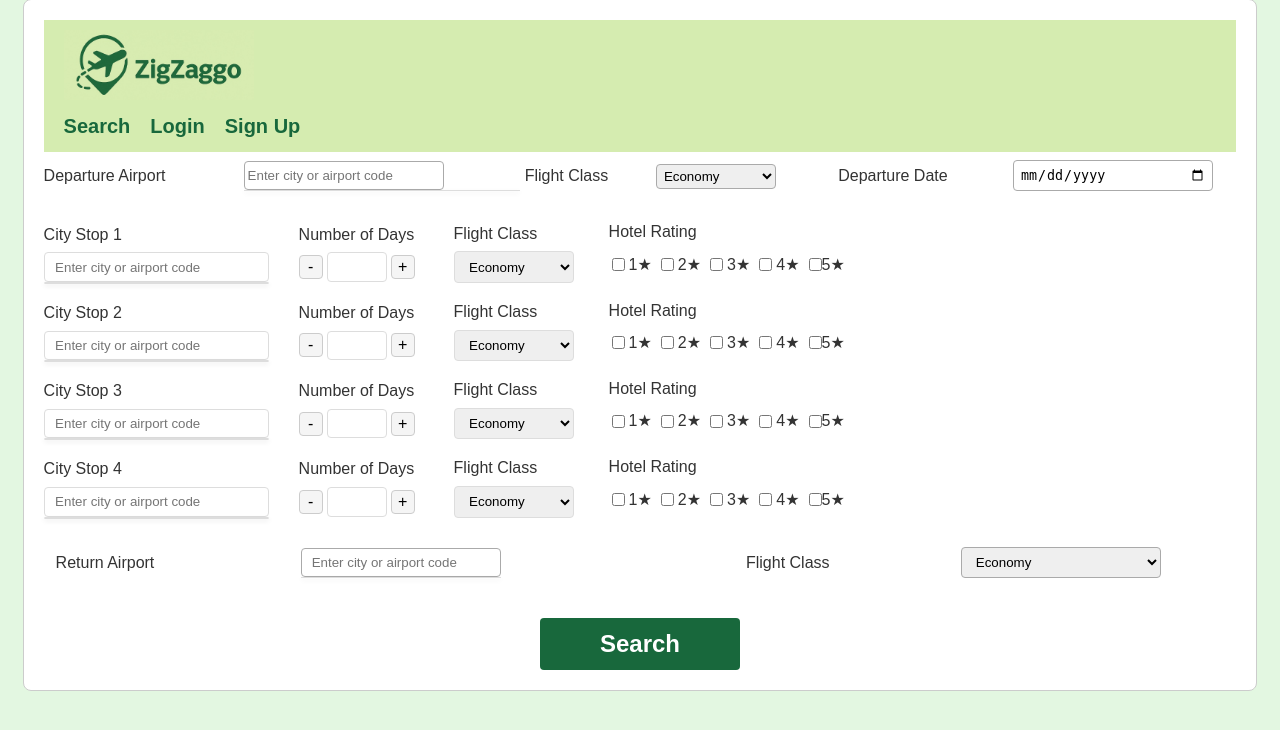
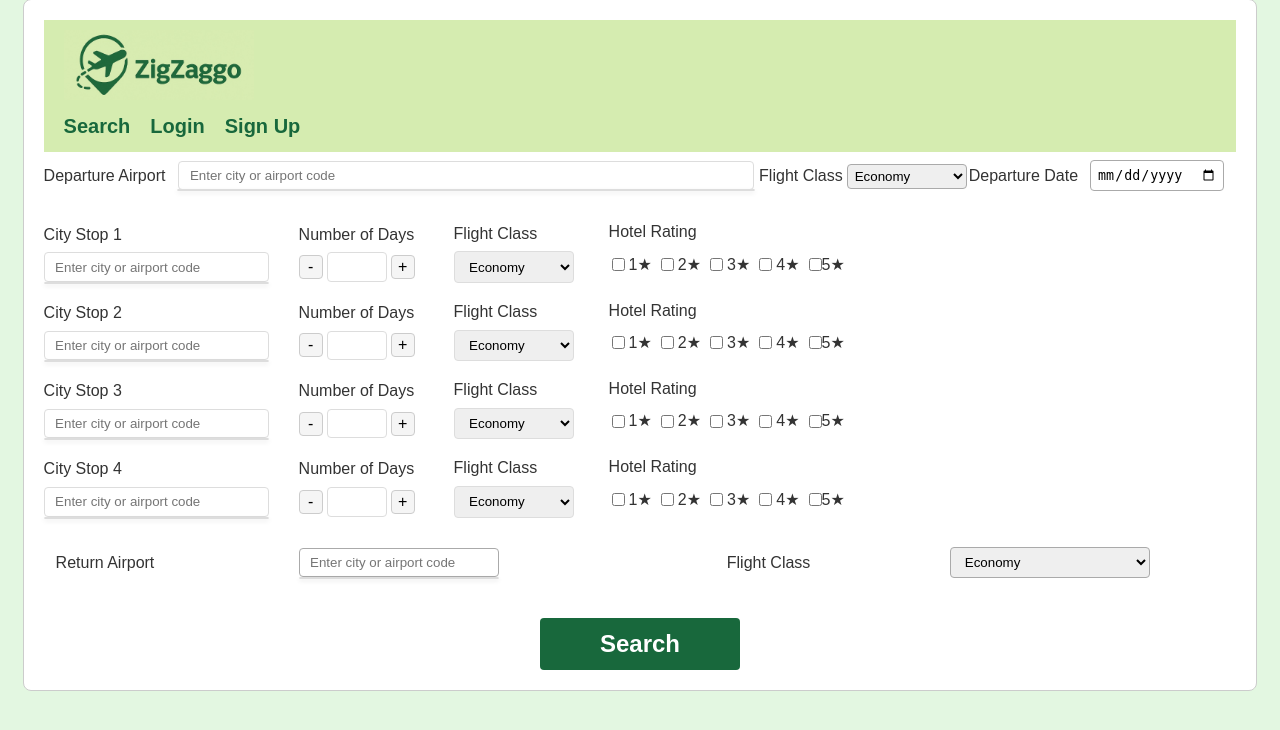
Before and after one commit to Matt-Gallery/Zig-Zaggo, a Node server app: page /search in a window 1280 px wide. Shown: the part 21-751 px from the top of the page. Run offline with Node 20, Linux system fonts and the light colour scheme; data that the repository does not hold is empty; some libraries are stand-ins or nearby versions.

Commit message:
updated search page styling

```diff
--- a/public/css/style.css
+++ b/public/css/style.css
@@ -79,6 +79,12 @@ body {
 }
 
 /* ===== Input Fields ===== */
+.input-container {
+  position: relative;
+  width: 100%;
+  display: inline-block;
+}
+
 .input {
   padding: 6px 10px;
   border: 1px solid #aaa;
@@ -133,8 +139,8 @@ td {
 }
 
 /* Make inputs a bit narrower so everything breathes */
-.departure-table input,
-.departure-table select, .return-table input,
+.departure-table select,
+.return-table input,
 .return-table select {
   max-width: 200px;
   width: 100%;
@@ -239,6 +245,9 @@ td {
 /* Autocomplete styling */
 .autocomplete-list {
   position: absolute;
+  top: 100%;
+  left: 0;
+  right: 0;
   z-index: 1000;
   width: 100%;
   max-height: 200px;
@@ -246,11 +255,10 @@ td {
   background-color: white;
   border: 1px solid #ddd;
   border-radius: 4px;
-  box-shadow: 0 2px 5px rgba(0, 0, 0, 0.1);
+  box-shadow: 0 2px 4px rgba(0, 0, 0, 0.1);
   margin: 0;
   padding: 0;
   list-style: none;
-  border-bottom: none;
 }
 
 /* Specific styling for return suggestions */
@@ -289,6 +297,8 @@ td {
 /* Position the input containers for proper autocomplete positioning */
 .input-container {
   position: relative;
+  width: 100%;
+  display: inline-block;
 }
 
 /* City Stops Styling */
@@ -719,14 +729,48 @@ td {
   padding-left: 0; /* Remove left padding from first cell (Departure Airport label) */
 }
 
-.departure-table td:nth-child(2) {
+.departure-table td:nth-child(2),
+.return-table td:nth-child(2) {
+  position: relative;
   padding-left: 1px;
   padding-right: 1px;
 }
 
 #departureAirport {
-  padding-left: 3px;
-  padding-right: 3px;
+  width: 100%;
+  padding: 6.3px 10.5px;
+  border: 1px solid #ddd;
+  border-radius: 4px;
+  box-sizing: border-box;
+}
+
+#departure-suggestions {
+  position: absolute;
+  z-index: 1000;
+  width: 100%;
+  max-height: 200px;
+  overflow-y: auto;
+  background-color: white;
+  border: 1px solid #ddd;
+  border-radius: 4px;
+  box-shadow: 0 2px 5px rgba(0, 0, 0, 0.1);
+  top: 100%;
+  left: 0;
+  margin: -10px 0 0 0;
+}
+
+#departure-suggestions li {
+  padding: 8px 12px;
+  cursor: pointer;
+}
+
+#departure-suggestions li:last-child {
+  border-bottom: none;
+}
+
+#departure-suggestions li:hover,
+#departure-suggestions li.active {
+  background-color: #f5f5f5;
 }
 
 .departure-table td:nth-child(3) {
@@ -801,3 +845,36 @@ td {
   padding: 6px;
   padding-left: -4px;
 }
+
+.ui-autocomplete {
+  border: none !important;
+  box-shadow: 0 2px 4px rgba(0, 0, 0, 0.1);
+  width: auto !important;
+}
+
+.ui-menu {
+  width: auto !important;
+}
+
+.ui-menu-item {
+  border: none !important;
+  width: 100% !important;
+}
+
+.ui-menu .ui-menu-item-wrapper {
+  border: none !important;
+  width: 100% !important;
+}
+
+/* Position the input container for proper autocomplete positioning */
+.departure-table td:nth-child(2) {
+  position: relative;
+  width: 100%;
+}
+
+/* Make sure the autocomplete matches the input width */
+.departure-table td:nth-child(2) .ui-autocomplete {
+  width: 100% !important;
+  left: 0 !important;
+  box-sizing: border-box;
+}
--- a/views/search/index.ejs
+++ b/views/search/index.ejs
@@ -25,8 +25,8 @@
                   placeholder="Enter city or airport code"
                   value="<%= typeof clearForm !== 'undefined' && clearForm ? '' : (typeof requestBody !== 'undefined' && requestBody.departureAirport ? requestBody.departureAirport : '') %>"
                 />
-                <ul id="departure-suggestions" class="autocomplete-list"></ul>
               </div>
+              <ul id="departure-suggestions" class="autocomplete-list"></ul>
             </td>
 
             <td><label for="departureFlightClass">Flight Class</label></td>
```
